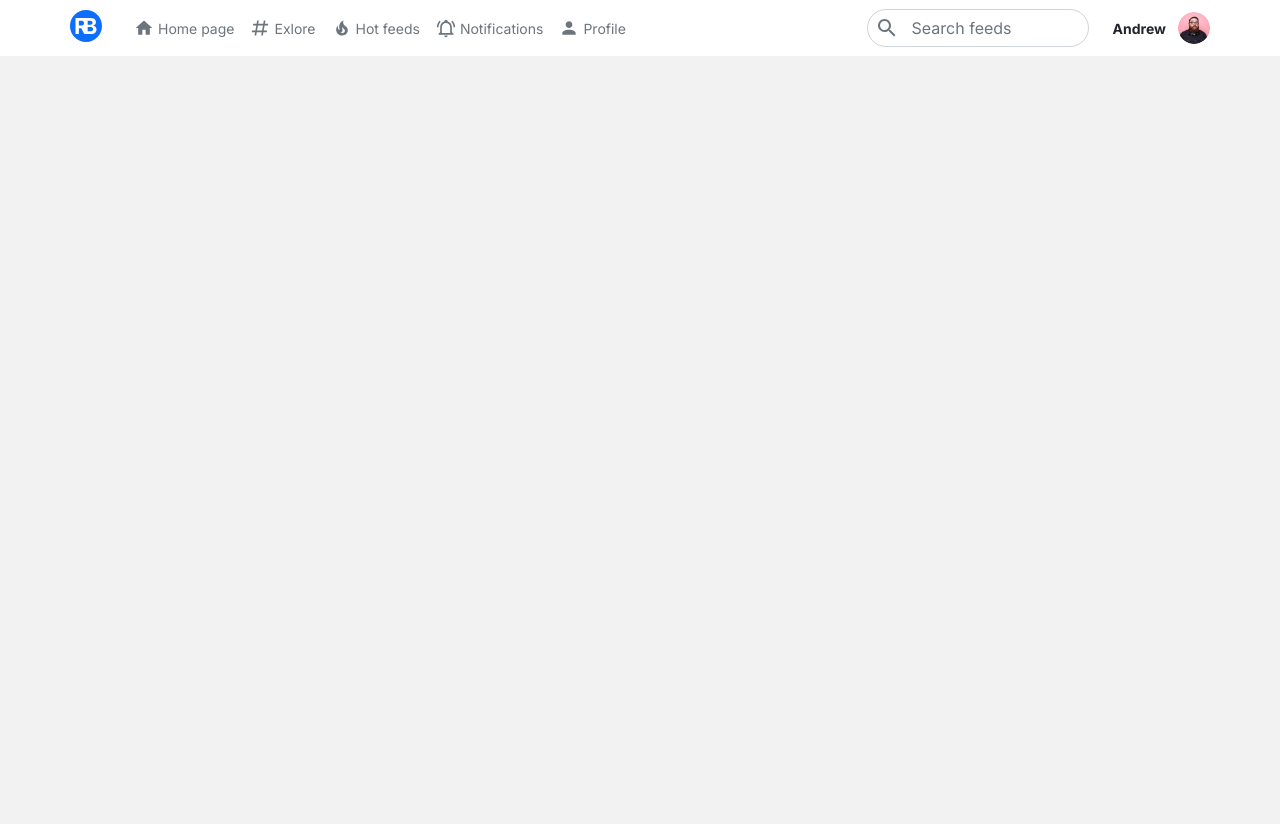
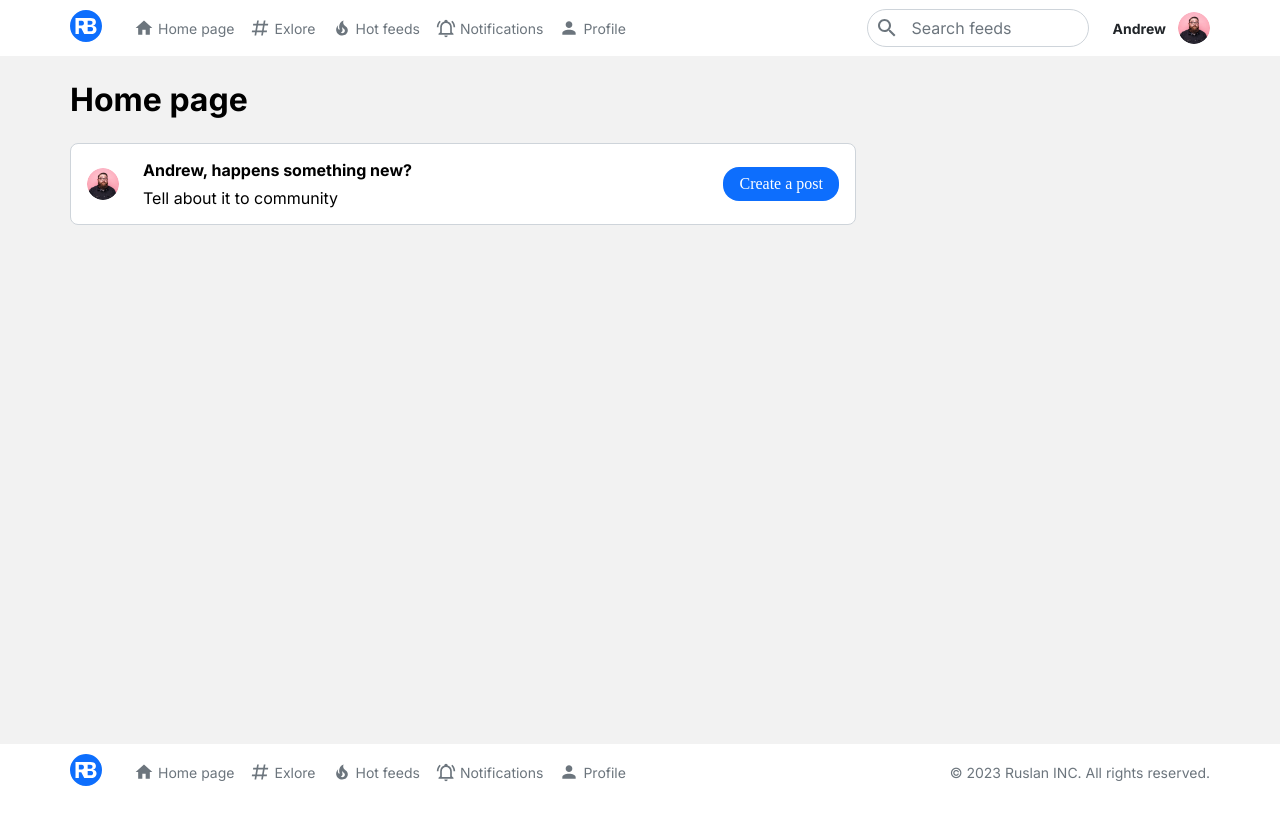
Before and after one commit to Qetu987/newshub_front, a plain HTML site: page index.html in a window 1280 px wide. Shown: the top 824 px of the page. After the commit the page ends 800 px from the top, so only its background shows below. Drawn offline with nearby package versions, Linux system fonts and the light colour scheme.

Commit message:
add post label

```diff
--- a/index.html
+++ b/index.html
@@ -104,8 +104,31 @@
 	</header>
 	<!-- end heater -->
 
-	<div class="contant" style="height: 2000px;">
+	<div class="contant">
+		<div class="container">
+			<div class="row">
+				<div class="col-lg-8">
+					<h1 class="page_title">
+						Home page
+					</h1>
 
+					<div class="create_post d-flex justify-content-between align-items-center">
+						<div class="d-flex align-items-center">
+							<img src="img/profile.png" alt="" class="profile_img">
+							<div class="info">
+								<h3 class="name">Andrew, happens something new?</h3>
+								<p class="text">Tell about it to community</p>
+							</div>
+						</div>
+						<div>
+							<a href="" class="btn btn-primary"><p>Create a post</p></a>
+						</div>
+					</div>
+
+				</div>
+				<div class="col-lg-4"></div>
+			</div>
+		</div>
 	</div>
 
 	<!-- footer -->
--- a/scss/mixins.scss
+++ b/scss/mixins.scss
@@ -1,4 +1,4 @@
-@mixin font {
+@mixin font ($f_size:14px){
 	font-family: 'Inter', sans-serif;
-	font-size: 14px;
+	font-size: $f_size;
 }
--- a/scss/style.scss
+++ b/scss/style.scss
@@ -174,6 +174,84 @@ footer{
 }
 
 .contant{
+	min-height: calc(100vh - 56px - 56px);
 	background: $contant_bg;
 	margin-top: 56px;
+
+	.page_title{
+		@include font;
+
+		font-weight: bold;
+		font-size: 32px;
+		color: $black;
+
+		margin-top: 24px;
+		margin-bottom: 24px;
+	}
 }
+
+.create_post{
+	width: 100%;
+	border-radius: 8px;
+	background: $white;
+
+	padding: 16px;
+
+	border: $gray-400 solid 1px;
+
+	p{
+		margin: 0;
+	}
+
+	.profile_img{
+		margin-right: 24px;
+	}
+
+	.info{
+		h3{
+			margin-bottom: 8px;
+		}
+	}
+}
+
+
+
+.btn{
+	text-decoration: none;
+
+	p{
+		border-radius: 16px;
+		padding: 8px 16px;
+	}
+
+}
+
+.btn-primary{
+	p{
+		color: $white;
+		background: $primary;
+		transition: $naw_transition;
+	}
+
+	&:hover p{
+		background: darken($primary, 10%);
+	}
+
+}
+
+.profile_img{
+	height: 32px;
+	width: 32px;
+	border-radius: 16px;
+}
+
+h3.name{
+	@include font($f_size:16px);
+	font-weight: bold;
+	margin: 0;
+}
+
+p.text{
+	@include font($f_size:16px)
+	margin: 0;
+}
```
Also changed, not shown: css/style.css.
